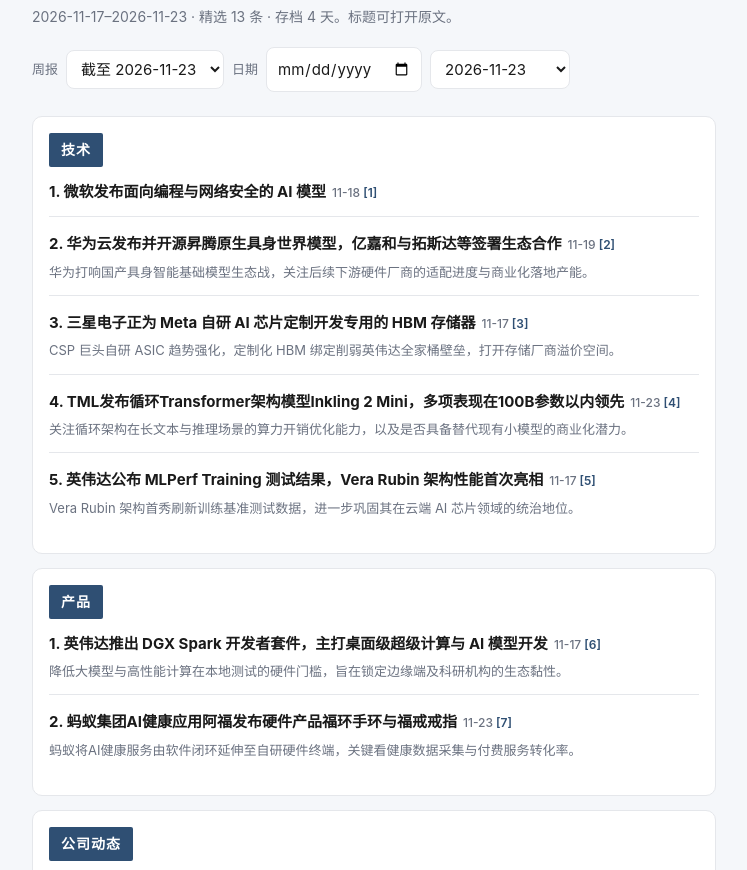
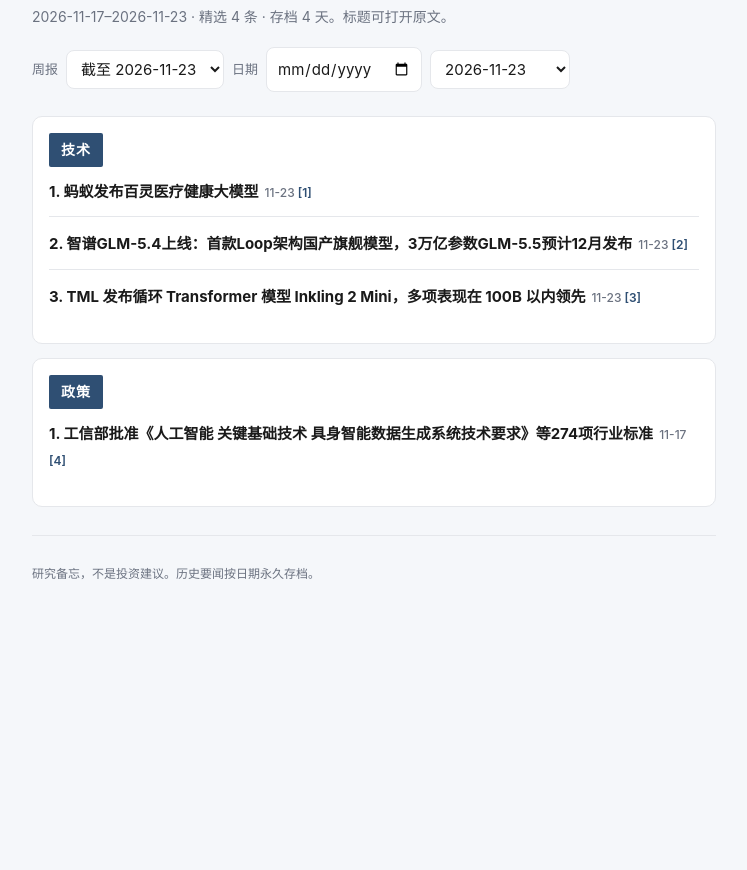
Before and after one commit to TerraYuan/kaiyan-ai-digest, a plain HTML site: page index.html in a window 1280 px wide. Shown: the part 65-935 px from the top of the page, without its empty margins (266-1013 px from the left). After the commit the page ends 800 px from the top, so only its background shows below. Drawn offline with Linux system fonts and the light colour scheme.

Commit message:
周报改为自动检索近 7 日，不再从手动日报池挑选。

```diff
--- a/app.js
+++ b/app.js
@@ -81,7 +81,9 @@ function renderDigest(doc) {
     const eyebrow = $("eyebrow");
     if (eyebrow) eyebrow.hidden = true;
     if (sub) {
-      sub.textContent = `${doc.startDate}–${doc.endDate} · 精选 ${doc.itemCount || 0} 条 · 存档 ${doc.archiveDays || 0} 天。标题可打开原文。`;
+      sub.textContent = doc.source === "search"
+        ? `${doc.startDate}–${doc.endDate} · 自动检索近 7 日 · 精选 ${doc.itemCount || 0} 条。标题可打开原文。`
+        : `${doc.startDate}–${doc.endDate} · 精选 ${doc.itemCount || 0} 条 · 存档 ${doc.archiveDays || 0} 天。标题可打开原文。`;
     }
     return;
   }
--- a/data/week-2026-11-23.json
+++ b/data/week-2026-11-23.json
@@ -8,13 +8,13 @@
   "archivedDates": [
     "2026-11-17",
     "2026-11-18",
-    "2026-11-19",
+    "2026-11-22",
     "2026-11-23"
   ],
-  "updatedAt": "2026-11-23T07:20:45.795Z",
+  "updatedAt": "2026-11-23T07:44:36.693Z",
   "originalUrl": "https://terrayuan.github.io/kaiyan-ai-digest/?w=2026-11-23",
   "perColumnMax": 10,
-  "itemCount": 13,
+  "itemCount": 4,
   "sections": [
     {
       "id": "tech",
@@ -23,86 +23,26 @@
         {
           "n": 1,
           "linkNo": 1,
-          "date": "2026-11-18",
-          "headline": "微软发布面向编程与网络安全的 AI 模型",
+          "date": "2026-11-23",
+          "headline": "蚂蚁发布百灵医疗健康大模型",
           "soWhat": "",
-          "url": "https://www.reuters.com/legal/litigation/microsoft-unveils-ai-models-coding-cybersecurity-it-takes-anthropic-openai-2026-11-17/"
+          "url": "https://finance.eastmoney.com/a/202611233937260413.html"
         },
         {
           "n": 2,
           "linkNo": 2,
-          "date": "2026-11-19",
-          "headline": "华为云发布并开源昇腾原生具身世界模型，亿嘉和与拓斯达等签署生态合作",
-          "soWhat": "华为打响国产具身智能基础模型生态战，关注后续下游硬件厂商的适配进度与商业化落地产能。",
-          "url": "https://finance.eastmoney.com/a/202611163931799519.html"
+          "date": "2026-11-23",
+          "headline": "智谱GLM-5.4上线：首款Loop架构国产旗舰模型，3万亿参数GLM-5.5预计12月发布",
+          "soWhat": "",
+          "url": "https://finance.eastmoney.com/a/202611233937248148.html"
         },
         {
           "n": 3,
           "linkNo": 3,
-          "date": "2026-11-17",
-          "headline": "三星电子正为 Meta 自研 AI 芯片定制开发专用的 HBM 存储器",
-          "soWhat": "CSP 巨头自研 ASIC 趋势强化，定制化 HBM 绑定削弱英伟达全家桶壁垒，打开存储厂商溢价空间。",
-          "url": "https://finance.eastmoney.com/a/202611173932708058.html"
-        },
-        {
-          "n": 4,
-          "linkNo": 4,
           "date": "2026-11-23",
-          "headline": "TML发布循环Transformer架构模型Inkling 2 Mini，多项表现在100B参数以内领先",
-          "soWhat": "关注循环架构在长文本与推理场景的算力开销优化能力，以及是否具备替代现有小模型的商业化潜力。",
+          "headline": "TML 发布循环 Transformer 模型 Inkling 2 Mini，多项表现在 100B 以内领先",
+          "soWhat": "",
           "url": "https://www.ithome.com/1/030/907.htm"
-        },
-        {
-          "n": 5,
-          "linkNo": 5,
-          "date": "2026-11-17",
-          "headline": "英伟达公布 MLPerf Training 测试结果，Vera Rubin 架构性能首次亮相",
-          "soWhat": "Vera Rubin 架构首秀刷新训练基准测试数据，进一步巩固其在云端 AI 芯片领域的统治地位。",
-          "url": "https://blogs.nvidia.com/blog/mlperf-training-endpoints-vera-rubin/"
-        }
-      ]
-    },
-    {
-      "id": "product",
-      "label": "产品",
-      "items": [
-        {
-          "n": 1,
-          "linkNo": 6,
-          "date": "2026-11-17",
-          "headline": "英伟达推出 DGX Spark 开发者套件，主打桌面级超级计算与 AI 模型开发",
-          "soWhat": "降低大模型与高性能计算在本地测试的硬件门槛，旨在锁定边缘端及科研机构的生态黏性。",
-          "url": "https://blogs.nvidia.com/blog/dgx-spark-hpc-developer-kit-sc26/"
-        },
-        {
-          "n": 2,
-          "linkNo": 7,
-          "date": "2026-11-23",
-          "headline": "蚂蚁集团AI健康应用阿福发布硬件产品福环手环与福戒戒指",
-          "soWhat": "蚂蚁将AI健康服务由软件闭环延伸至自研硬件终端，关键看健康数据采集与付费服务转化率。",
-          "url": "https://www.ithome.com/1/030/788.htm"
-        }
-      ]
-    },
-    {
-      "id": "company-dynamics",
-      "label": "公司动态",
-      "items": [
-        {
-          "n": 1,
-          "linkNo": 8,
-          "date": "2026-11-19",
-          "headline": "英特尔 18A 芯片代工工艺已签署首家外部客户",
-          "soWhat": "关注 18A 节点能否按期量产落地，验证其代工业务从自研走向外部商业化流片的关键节点。",
-          "url": "https://www.ithome.com/1/029/172.htm"
-        },
-        {
-          "n": 2,
-          "linkNo": 9,
-          "date": "2026-11-19",
-          "headline": "Anthropic 启动 IPO 进程准备公开上市",
-          "soWhat": "头部大模型独角兽走向二级市场，估值与财务数据公开将为整条模型层赛道重新定价。",
-          "url": "https://www.reuters.com/business/world-at-work/anthropic-ipo-mint-thousands-of-millionaires-2026-11-18/"
         }
       ]
     },
@@ -112,35 +52,11 @@
       "items": [
         {
           "n": 1,
-          "linkNo": 10,
-          "date": "2026-11-19",
-          "headline": "工信部发布灵巧手及一体化关节等 5 项人形机器人行业标准",
-          "soWhat": "国家级标准化规范出台，加速人形机器人核心零部件规格统一与产业化降本进程。",
-          "url": "https://finance.eastmoney.com/a/202611183934223430.html"
-        },
-        {
-          "n": 2,
-          "linkNo": 11,
+          "linkNo": 4,
           "date": "2026-11-17",
-          "headline": "工信部批准《具身智能数据生成系统技术要求》等 274 项人工智能行业标准",
-          "soWhat": "具身智能数据生成与基础设施标准化步入正轨，有利于降低行业通用数据采集与训练的摩擦成本。",
+          "headline": "工信部批准《人工智能 关键基础技术 具身智能数据生成系统技术要求》等274项行业标准",
+          "soWhat": "",
           "url": "https://finance.eastmoney.com/a/202611173932536176.html"
-        },
-        {
-          "n": 3,
-          "linkNo": 12,
-          "date": "2026-11-18",
-          "headline": "美国发布限制远程获取先进半导体相关措施，中国商务部：若美方一意孤行，中方将采取反制措施",
-          "soWhat": "",
-          "url": "https://finance.eastmoney.com/a/202611173933239276.html"
-        },
-        {
-          "n": 4,
-          "linkNo": 13,
-          "date": "2026-11-17",
-          "headline": "工信部发布近 800 项行业标准，加速 AI 在钢铁环保监测等重工业场景落地",
-          "soWhat": "推进“AI+工业”标准化落地，赋能传统重工业能耗监管，催化工业软件及场景化解决方案需求。",
-          "url": "https://finance.eastmoney.com/a/202611163931809341.html"
         }
       ]
     }
--- a/index.html
+++ b/index.html
@@ -27,6 +27,6 @@
       <p>研究备忘，不是投资建议。历史要闻按日期永久存档。</p>
     </footer>
   </main>
-  <script src="app.js?v=20261123d"></script>
+  <script src="app.js?v=20261123e"></script>
 </body>
 </html>
```
